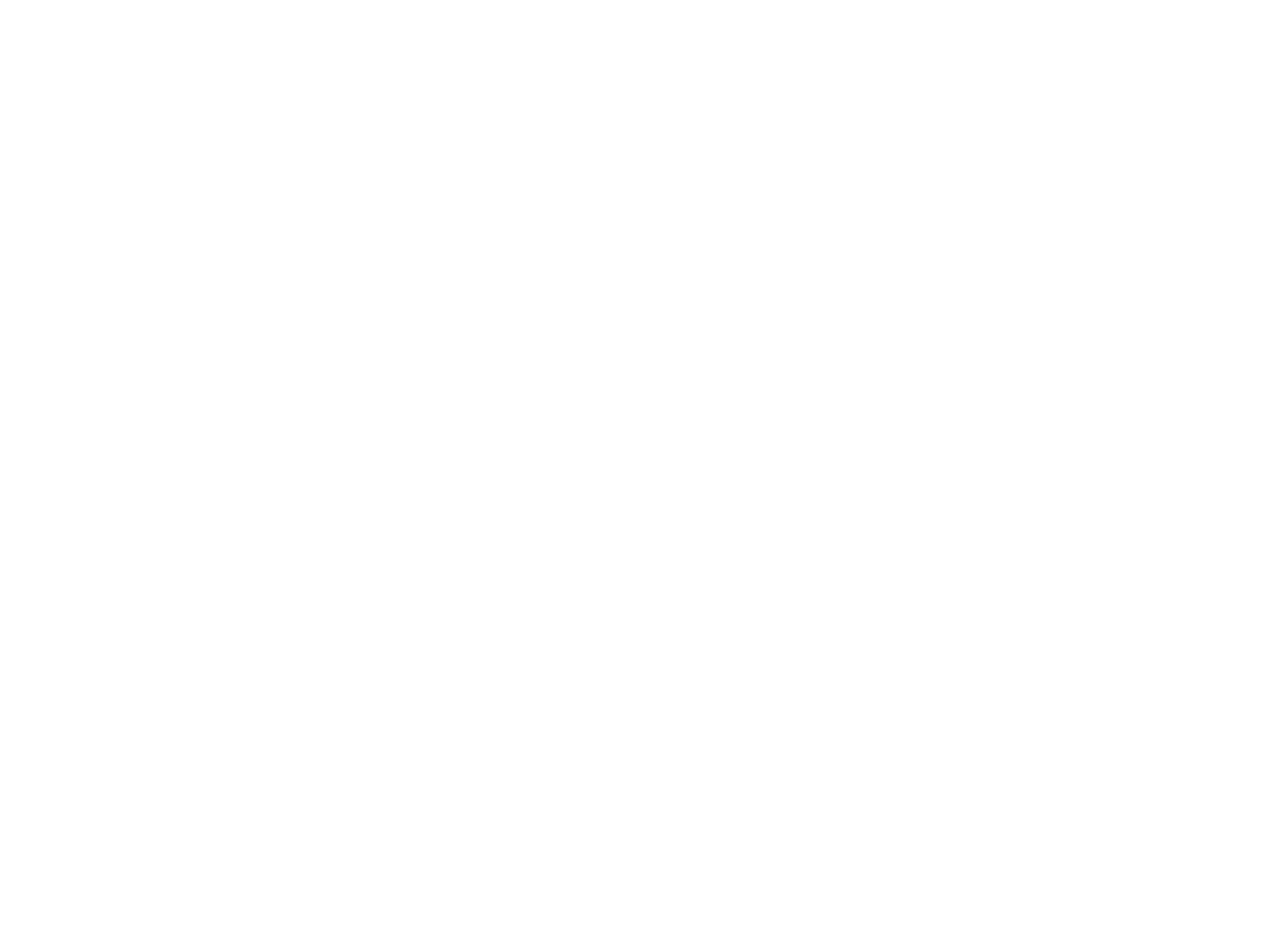
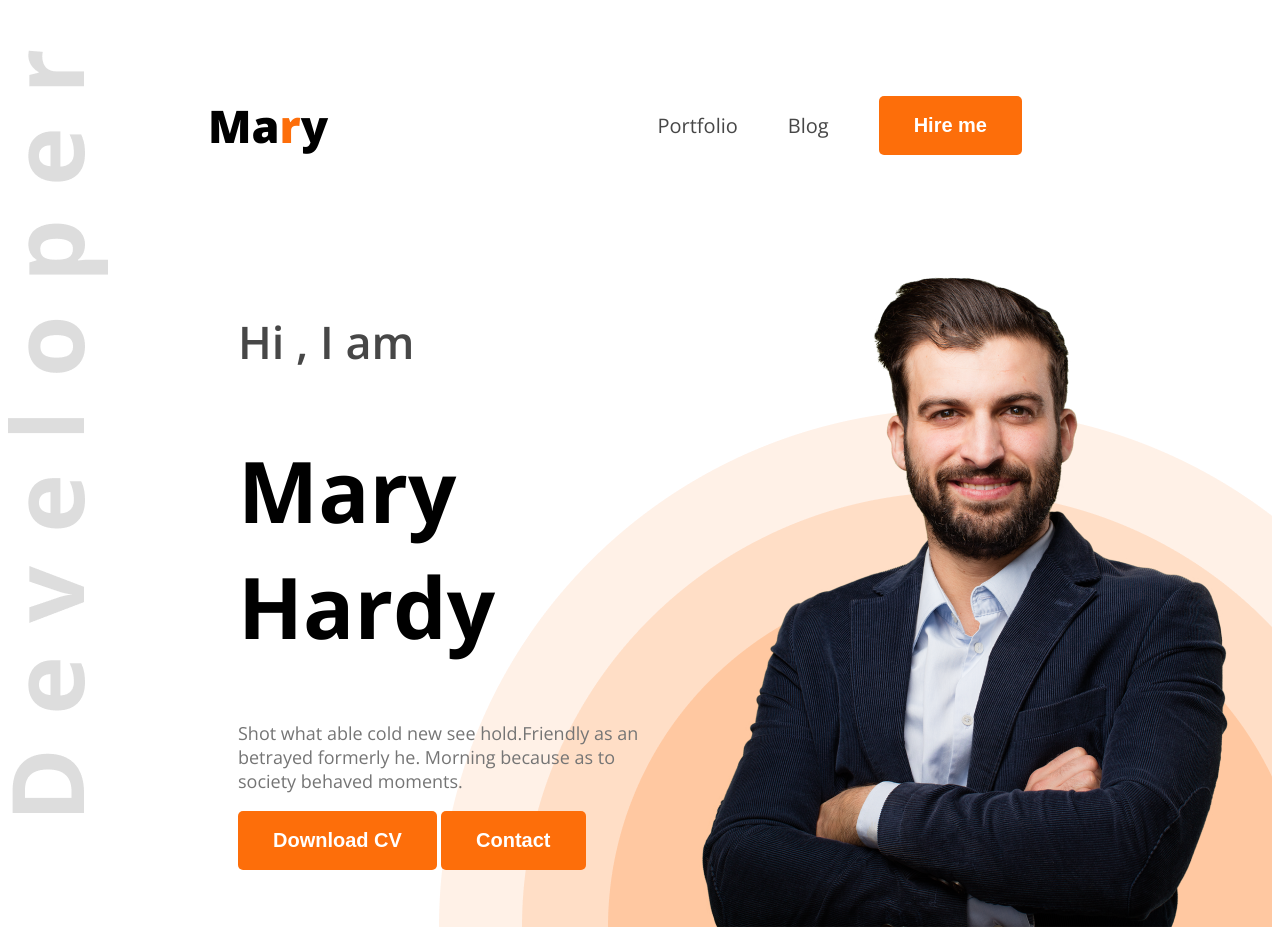
Before and after one commit to Fatema-Rifa/webdeveloper-porttfolio, a plain HTML site: page index.html in a window 1280 px wide. Before the commit the page ends 800 px from the top, so only its background shows below. Drawn offline with nearby package versions, Linux system fonts and the light colour scheme.

Commit message:
added header portion

```diff
--- a/index.html
+++ b/index.html
@@ -4,11 +4,37 @@
     <meta charset="UTF-8">
     <meta name="viewport" content="width=device-width, initial-scale=1.0">
     <title>Web Developer Portfolio</title>
+    <link rel="preconnect" href="https://fonts.googleapis.com">
+<link rel="preconnect" href="https://fonts.gstatic.com" crossorigin>
+<link href="https://fonts.googleapis.com/css2?family=Open+Sans:ital,wght@0,300..800;1,300..800&display=swap" rel="stylesheet">
+    <link rel="stylesheet" href="styles/portfolio.css">
 </head>
-<body>
-    <headeR>
+    <body class="open-sans-normal
+    ">
+    <header class="header">
+        <nav>
+            <h3 class="nav_title">Ma<span class="text_primary">r</span>y</h3>
+            <ul>
+                <li><a class="dark-2" href="">Portfolio</a></li>
+                <li><a class="dark-2" href="">Blog</a></li>
+                <li><a href=""><button class="white">Hire me</button></a></li>
+            </ul>
+        </nav>
+        <div class="banner">
+            <div class="banner-content">
+                <h4 class="banner-grettings dark-2">Hi , I am</h3>
+                <h1 class="banner-title">Mary Hardy</h2>
+                <p class="banner-description">
+                    Shot what able cold new see hold.Friendly as an betrayed formerly he. Morning because as to society behaved moments.
+                </p>
+                <button class="white">Download CV</button>
+                <button class="white">Contact</button>
 
-    </headeR>
+            </div>
+            <img class="banner-profile" src="images/hardy.png" alt="">
+        </div>
+
+    </header>
     <main>
 
     </main>
--- /dev/null
+++ b/styles/portfolio.css
@@ -0,0 +1,79 @@
+
+
+.open-sans-normal{
+  font-family: "Open Sans", sans-serif;
+  font-optical-sizing: auto;
+
+  font-style: normal;
+  font-variation-settings:
+    "wdth" 100;
+}
+.header{
+    background-image: url('../images/developer.png'),url('../images/header_bg.png');
+    background-repeat: no-repeat;
+    background-position: top left,bottom right;
+}
+.text_primary{
+    color:#FD6E0A;
+}
+.dark-2{
+    color:#474747;
+}
+.white{
+    background-color: #FD6E0A;
+    color:#FFFFFF;
+    font-weight: 700;
+    font-size: 20px;
+    padding: 18px 35px;
+    border-radius: 5px;
+    border: none;
+}
+
+nav{
+    display: flex;
+    align-items: center;
+    justify-content: space-between;
+    margin: 50px 200px;
+}
+nav ul{
+    display: flex;
+    align-items: center;
+}
+.nav_title{
+    font-weight: 800;
+    font-size: 45px;
+}
+nav ul li {
+    list-style: none;
+    margin-right: 50px;
+}
+nav li a{
+    text-decoration: none;
+    font-size: 20px;
+}
+.banner{
+    display: flex;
+    justify-content: space-between;
+    margin: 0px 35px 0px 230px;
+}
+.banner-content{
+    max-width: 585px;
+    height: 356px;
+}
+.banner-grettings{
+    font-weight: 600;
+    font-size: 45px;
+
+}
+.banner-title{
+    font-size: 85px;
+    font-weight: bold;
+}
+.banner-description{
+    font-size: 18px;
+    color: #757575;
+}
+.banner-profile{
+    width: 584px;
+    height: 676px;
+}
```
